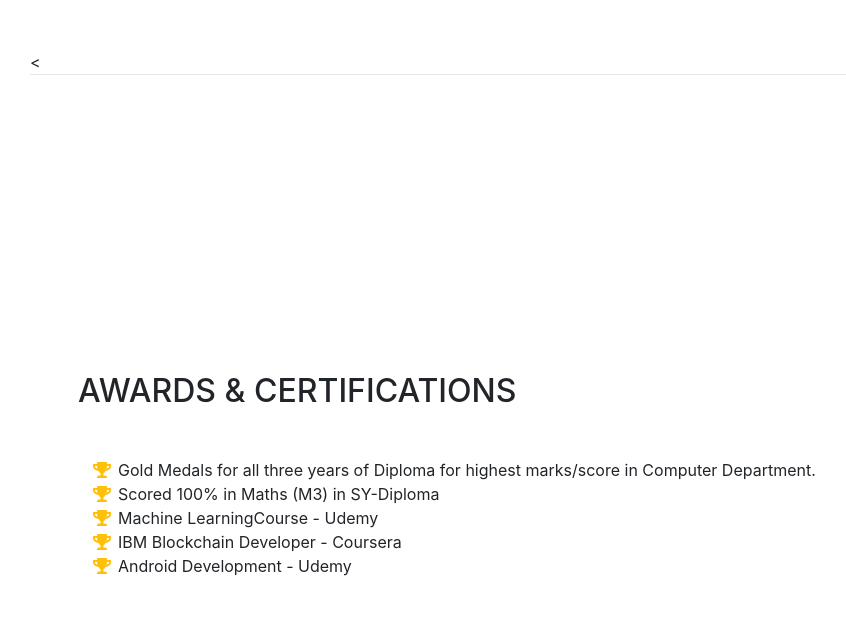
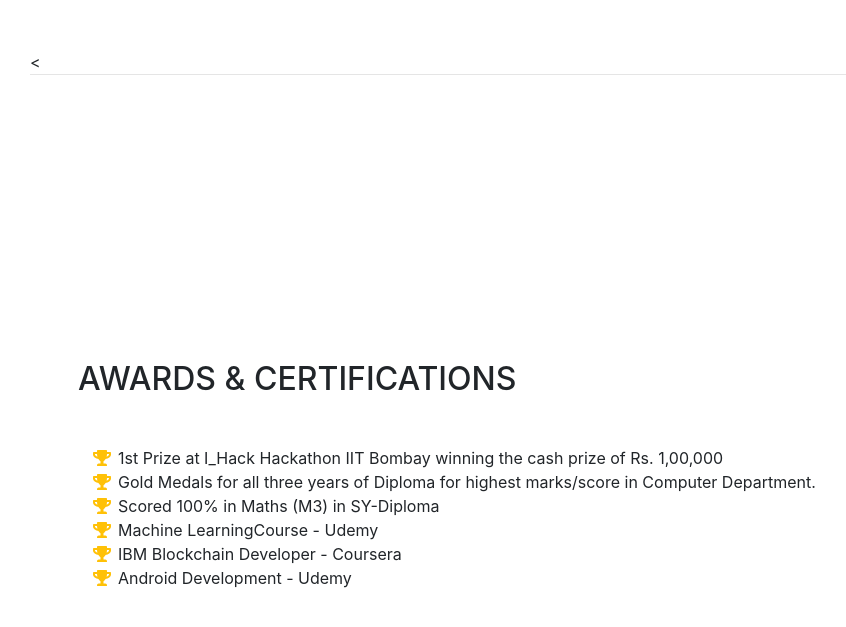
Before and after one commit to itanish/itanish.github.io, a website with bundled scripts: page index.html in a window 1280 px wide. Shown: the part 3954-4581 px from the top of the page, without its empty margins (242-1088 px from the left). Built offline with nearby package versions, Linux system fonts and the light colour scheme; a web font is replaced by a local one.

Commit message:
Updated Hackathon Achievement

```diff
--- a/index.html
+++ b/index.html
@@ -248,6 +248,10 @@
           <ul class="fa-ul mb-0">
             <li>
               <i class="fa-li fa fa-trophy text-warning"></i>
+              1st Prize at I_Hack Hackathon IIT Bombay winning the cash prize of Rs. 1,00,000</li>
+            <li>
+            <li>
+              <i class="fa-li fa fa-trophy text-warning"></i>
               Gold Medals for all three years of Diploma for highest marks/score in Computer Department.</li>
             <li>
               <i class="fa-li fa fa-trophy text-warning"></i>
```
